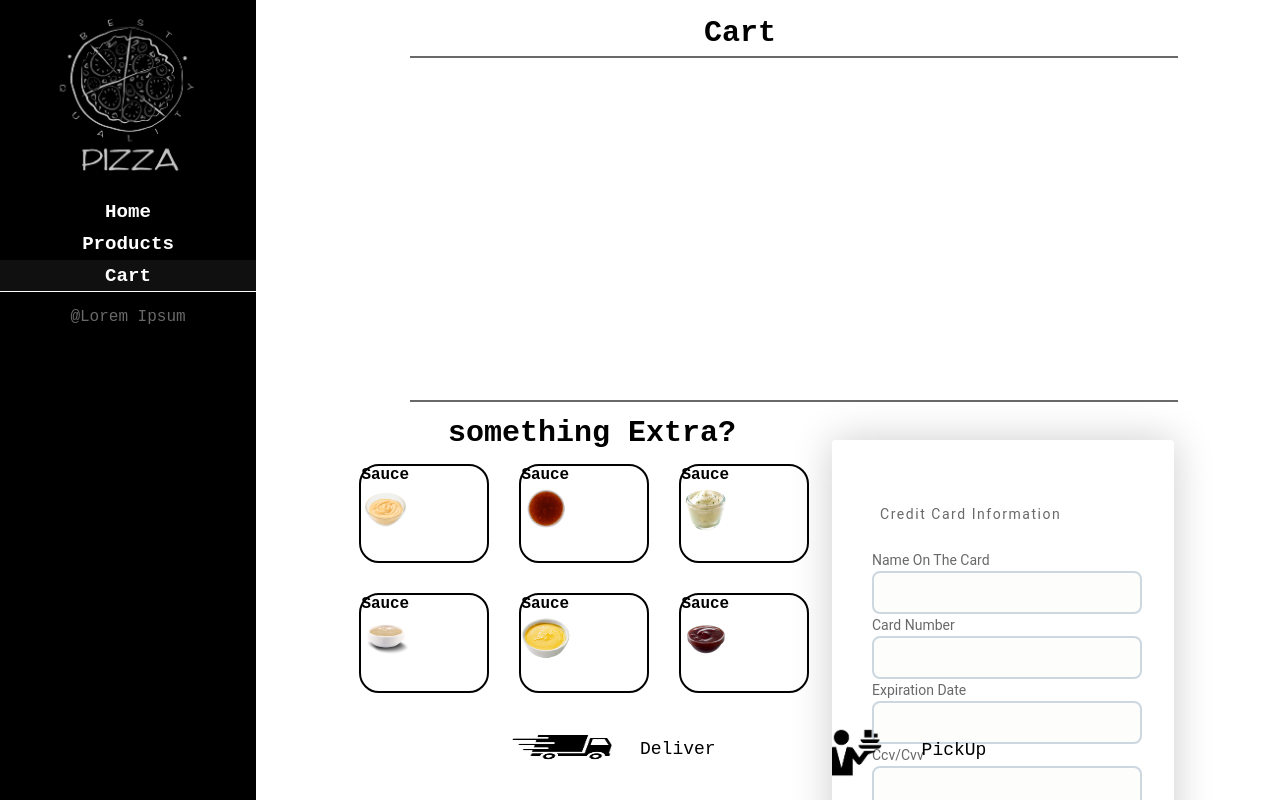
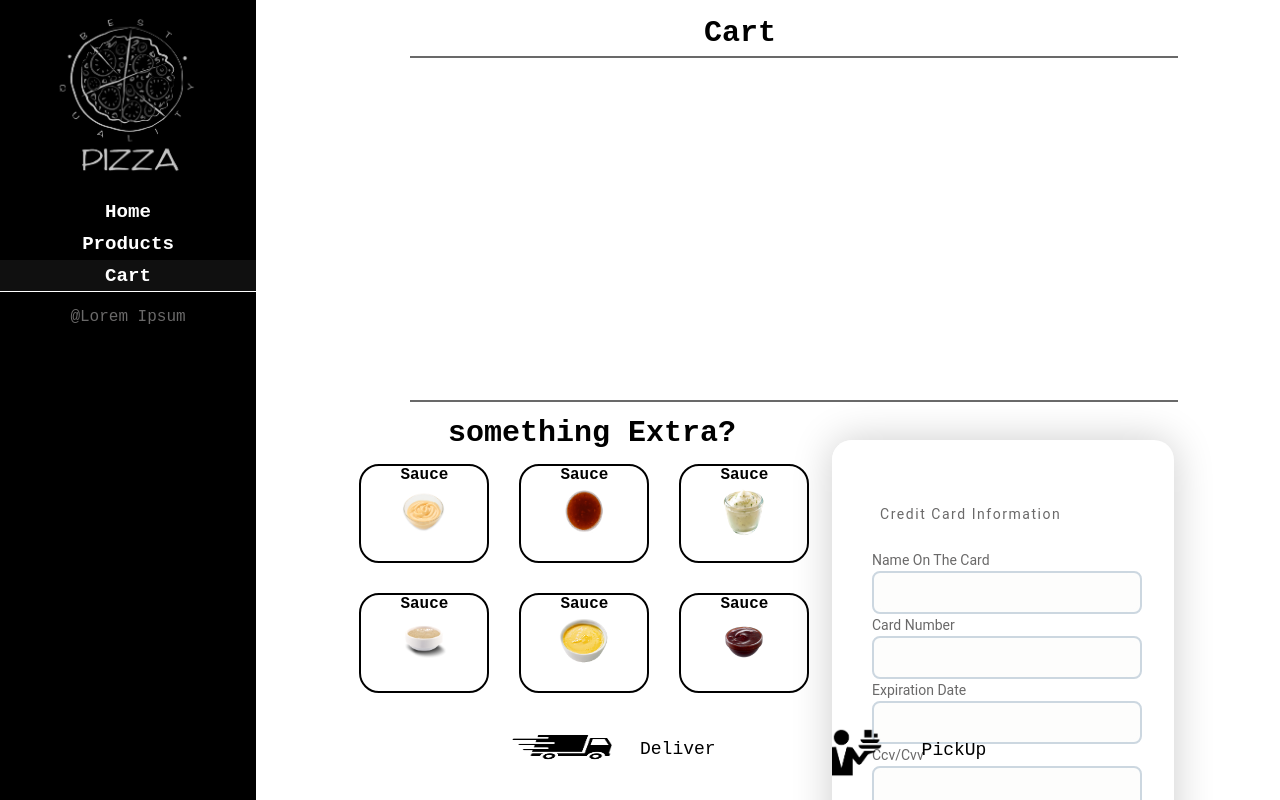
Before and after one commit to PeterJakobs1/pizza, a React (Create React App) app: page /CartPage in a window 1280 px wide. Shown: the top 800 px of the page. Built offline with nearby package versions, Linux system fonts and the light colour scheme.

Commit message:
refactor

```diff
--- a/src/Pages/CartPage.js
+++ b/src/Pages/CartPage.js
@@ -37,32 +37,32 @@ function CartPage() {
 
                     <div className="center-image">
                         <h5>Sauce</h5>
-                        <img src={sauce1} height="50px" width="50px"/>
+                        <img src={sauce1} height="55px" width="50px"/>
                     </div>
 
                     <div>
                         <h5>Sauce</h5>
-                        <img src={sauce2} height="50px" width="50px"/>
+                        <img src={sauce2} height="55px" width="50px"/>
                     </div>
 
                     <div>
                         <h5>Sauce</h5>
-                        <img src={sauce3} height="50px" width="50px"/>
+                        <img src={sauce3} height="55px" width="50px"/>
                     </div>
 
                     <div>
                         <h5>Sauce</h5>
-                        <img src={sauce4} height="50px" width="50px"/>
+                        <img src={sauce4} height="55px" width="50px"/>
                     </div>
 
                     <div>
                         <h5>Sauce</h5>
-                        <img src={sauce5} height="50px" width="50px"/>
+                        <img src={sauce5} height="55px" width="50px"/>
                     </div>
 
                     <div>
                         <h5>Sauce</h5>
-                        <img src={sauce6} height="50px" width="50px"/>
+                        <img src={sauce6} height="55px" width="50px"/>
                     </div>
 
                 </div>
@@ -72,8 +72,6 @@ function CartPage() {
             <div className="checkoutForm">
                 <CheckoutForm/>
             </div>
-
-
 
         <div className="content-wrap">
             <div className="line">
--- a/src/styles/_cartPage.scss
+++ b/src/styles/_cartPage.scss
@@ -58,6 +58,7 @@
         width: 40%;
         margin-left: 10%;
         margin-top: 40%;
+        text-align: center;
     }
 
     #somethingExtra-container > div {
@@ -74,7 +75,11 @@
     }
     .extraContainer{
         height: 600px;
+    }
 
+    #button{
+        position:inherit;
+        color: red;
     }
 
 
--- a/src/styles/_checkoutForm.scss
+++ b/src/styles/_checkoutForm.scss
@@ -15,7 +15,7 @@ p, a, label{
   margin-left: 45%;
   background: #fff;
   box-shadow: 0 0 40px rgba(#000, 0.2);
-  border-radius: 4px;
+  border-radius: 20px;
   overflow: hidden;
   top: 55%;
 
```
